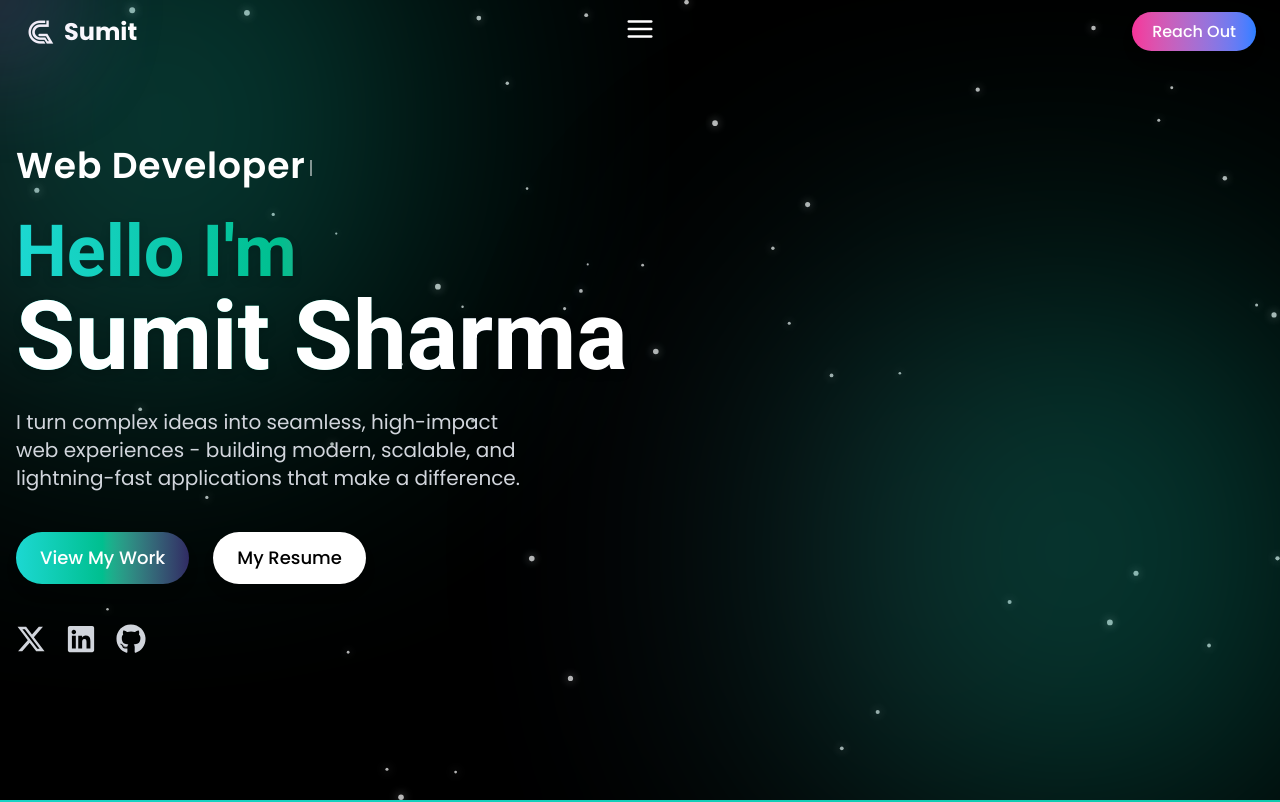
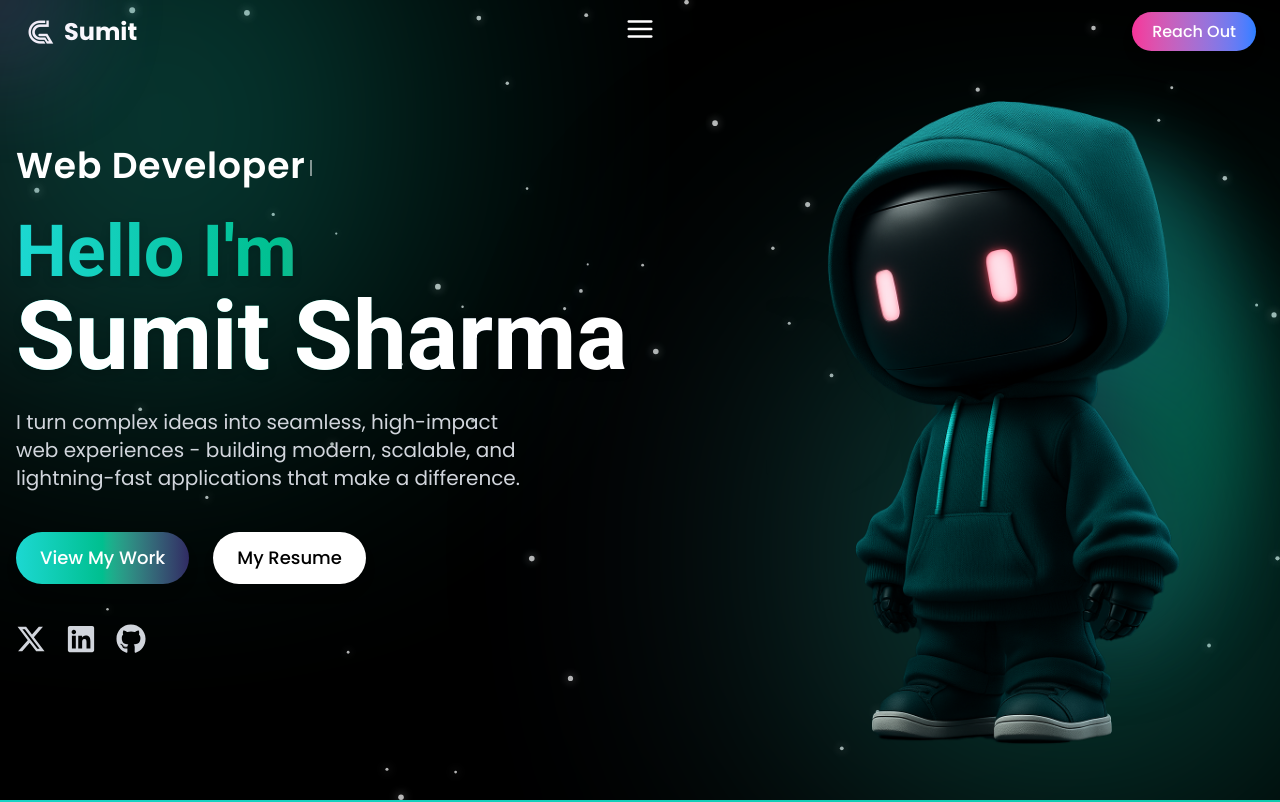
Before and after one commit to Sumitsharma31/portfolio, a React (Vite) app: page / in a window 1280 px wide. Shown: the top 802 px of the page. Built offline with nearby package versions, Linux system fonts and the light colour scheme.

Commit message:
image glow designing

```diff
--- a/src/section/Home.jsx
+++ b/src/section/Home.jsx
@@ -3,6 +3,7 @@ import ParticlesBackground from "../component/ParticlesBackground";
 import { hover, motion, scale } from "framer-motion";
 import React from "react";
 import { FaGithub, FaLinkedin, FaXTwitter } from "react-icons/fa6";
+import avator from "../assets/avator.png";
 
 const socials = [
   { Icon: FaXTwitter, label: "x", href: "https://twitter.com/" },
@@ -163,6 +164,36 @@ export default function Home() {
             </div>
           </div>
         </div>
+        <div className="relative hidden lg:block">
+          <div
+            className="absolute top-1/2 -translate-y-1/2 pointer-events-none"
+            style={{
+              right: "10px",
+              width: "min(22vw,410px)",
+              height: "min(40vw, 760px)",
+              borderRadius: "50%",
+              filter: "blur(38px)",
+              opacity: 0.32,
+              background:
+                "conic-gradient(from 0deg,#1cd8d2,#00bf8f,#302b63,#1cd8d2)",
+            }}
+          />
+          <motion.img
+            src={avator}
+            alt="Sumit"
+            className="absolute top-1/2 -translate-y-1/2 object-contain select-none
+          pointer-events-none
+          "
+            style={{
+              right: "-30px",
+              width: "min(45vw , 780px)",
+              maxHeight: "90vh",
+            }}
+            initial={{ opacity: 0, y: 40, scale: 0.98 }}
+            animate={{ opacity: 1, y: 0, scale: 1 }}
+            transition={{ delay: 0.2, duration: 0.8 }}
+          />
+        </div>
       </div>
     </section>
   );
```
